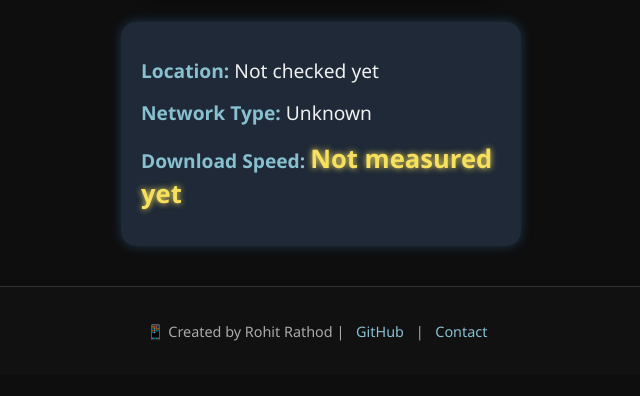
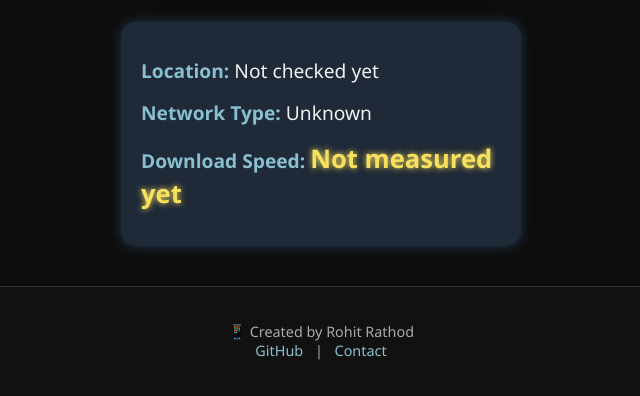
Before and after one commit to rohittt-1505/Internet-Speed-Test, a plain HTML site: page index.html in a window 1280 px wide. Shown: the part 156-552 px from the top of the page, without its empty margins (319-959 px from the left). Drawn offline with Linux system fonts and the light colour scheme.

Commit message:
Update index.html

```diff
--- a/index.html
+++ b/index.html
@@ -17,7 +17,9 @@
   </div>
 
   <footer>
-    <p>📱 Created by Rohit Rathod | <a href="https://github.com/rohittt-1505">GitHub</a> | <a href="https://rohitrathod.netlify.app/">Contact</a></p>
+    <p>📱 Created by Rohit Rathod
+      <br>
+       <a href="https://github.com/rohittt-1505">GitHub</a> | <a href="https://rohitrathod.netlify.app/">Contact</a></p>
   </footer>
 
   <script src="script.js"></script>
```
